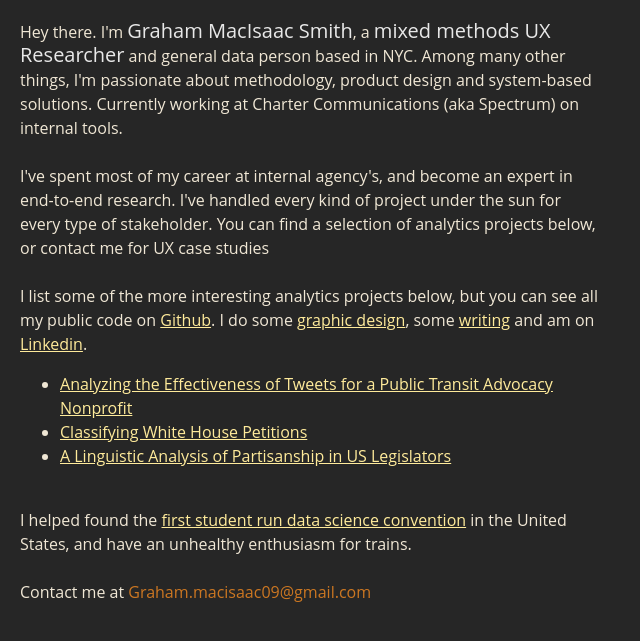
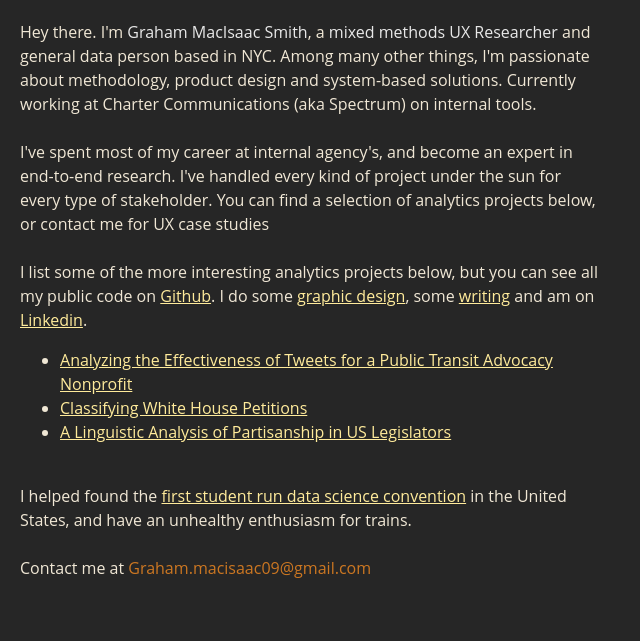
Before and after one commit to johnnycopes/graham-macisaac, a Jekyll site: the page index.html, which Jekyll copies as it is, in a window 1280 px wide. Shown: the top 641 px of the page, without its empty margins (0-640 px from the left). Built offline with Jekyll 4.4.1, drawn with Linux system fonts in a browser that asks for light colours.

Commit message:
Update index.html

```diff
--- a/index.html
+++ b/index.html
@@ -33,9 +33,7 @@
 			margin-bottom:  8px;
 	}
 	x3{
-			font-size:  20px;
 			color:  #E8E8E8;
-			line-height: 100%
 	}
 	a[href]{
 			color:  #FFEB9B;
```
